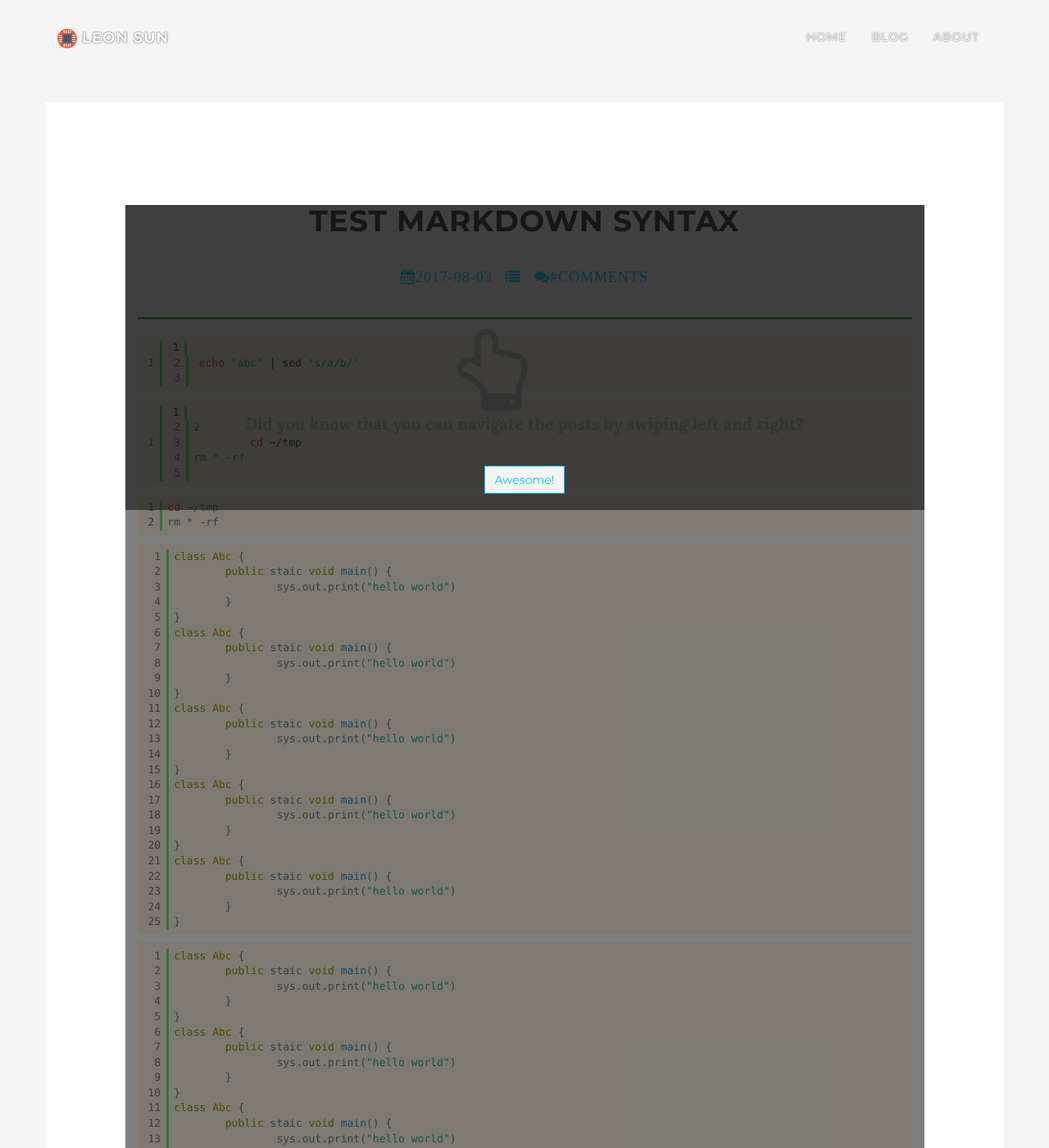
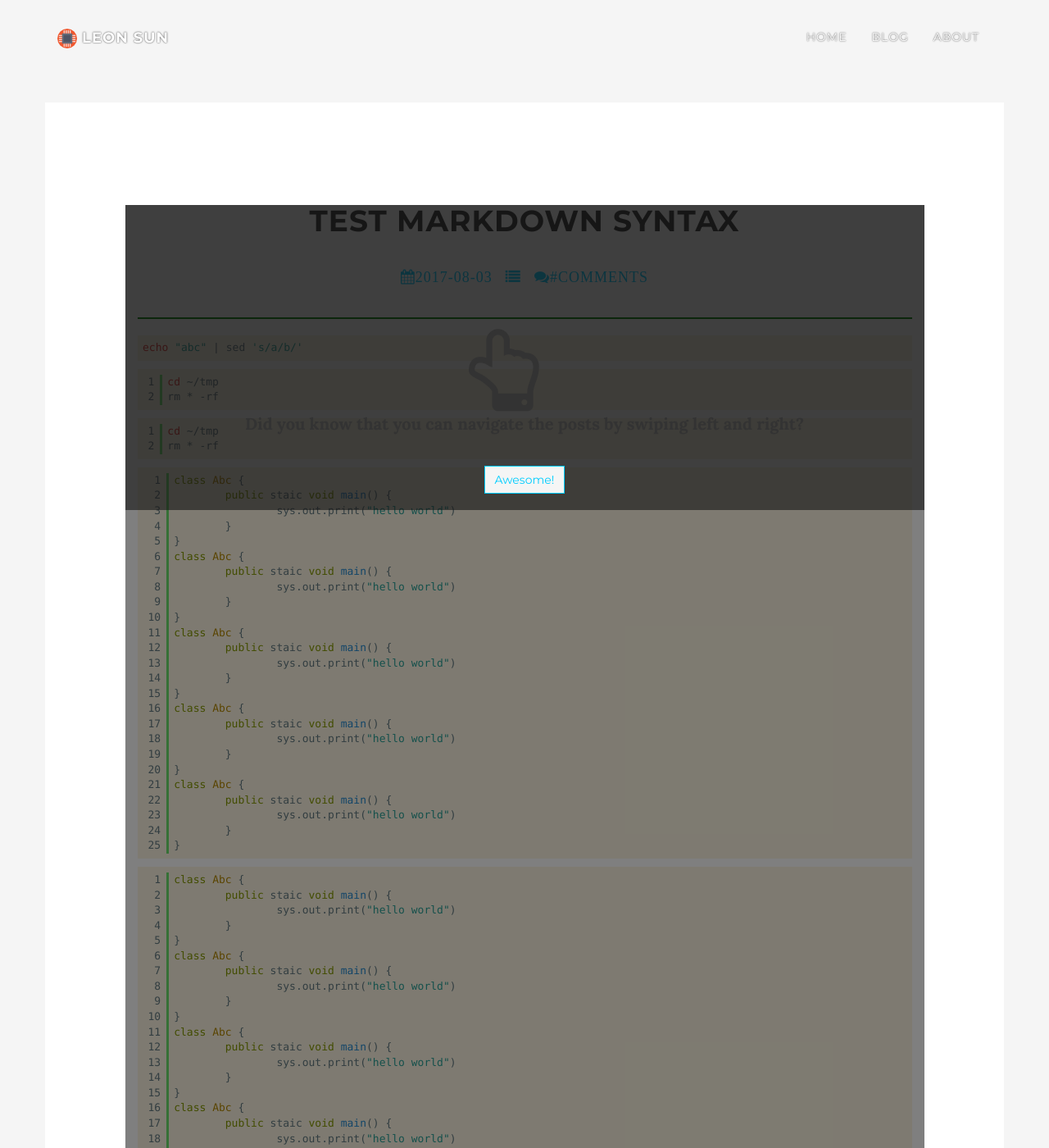
Before and after one commit to iLeonSun/iLeonSun.github.io, a Jekyll site: the page built from _posts/2017-8-3-test-mark-syntax.md, in a window 1280 px wide and 1400 px high. Shown: the whole window at 82% size. Built offline with Jekyll 4.4.1, drawn with Linux system fonts in a browser that asks for light colours; nearby versions of some CDN libraries; comment, search, counter and statistics services are not loaded.

Commit message:
fix analysis bug

```diff
--- a/_includes/analytics.html
+++ b/_includes/analytics.html
@@ -5,7 +5,7 @@
     m=s.getElementsByTagName(o)[0];a.async=1;a.src=g;m.parentNode.insertBefore(a,m)
   })(window,document,'script','https://www.google-analytics.com/analytics.js','ga');
 
-	ga('create', 'UA-104161833-1', 'auto');
+	ga('create', 'UA-104180429-1', 'auto');
 	ga('send', 'pageview');
 </script>
 <!-- End Google Analytics -->
--- a/_posts/2017-8-3-test-mark-syntax.md
+++ b/_posts/2017-8-3-test-mark-syntax.md
@@ -4,10 +4,10 @@
 section-type: post
 comments: true
 ---
-{% highlight bash linenos %}
+{% highlight bash %}
 echo "abc" | sed 's/a/b/'
 {% endhighlight %}
-{% highlight bash linenos %}
+{% highlight bash %}
 cd ~/tmp
 rm * -rf
 {% endhighlight %}
@@ -70,13 +70,13 @@
 }
 {% endhighlight %}
 
-{% highlight java linenos %}
+{% highlight java %}
 class Abc {
 
 }
 {% endhighlight %}
 
-{% highlight ruby linenos %}
+{% highlight ruby %}
 def foo
 	puts 'foo'
 end
```
Also changed, not shown: 1 other file.
